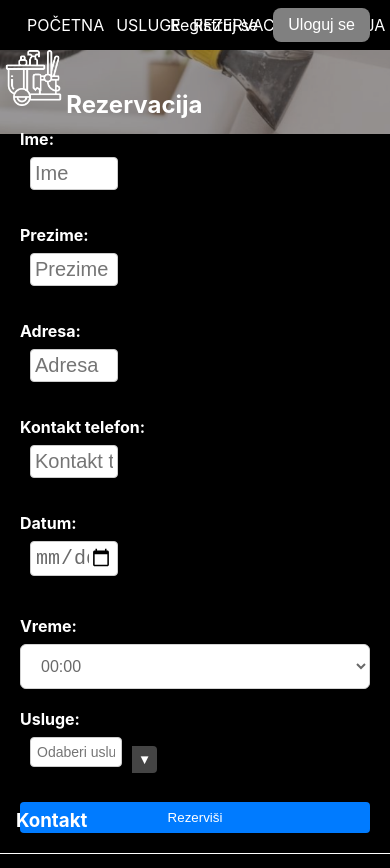
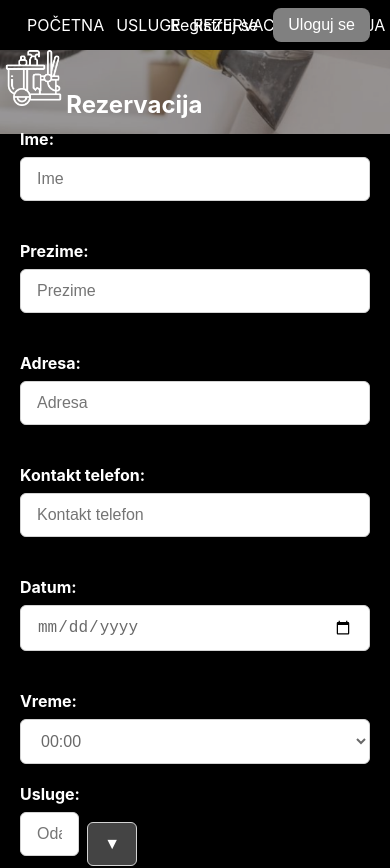
Before and after one commit to trinstone/MaturskiDubinskoPranje, a React (Create React App) app: page /Rezervacije in a window 390 px wide. Shown: the top 868 px of the page. Built offline with nearby package versions, Linux system fonts and the light colour scheme.

Commit message:
popravljen css i dodat fetch na rezervaciju

```diff
--- a/package.json
+++ b/package.json
@@ -6,6 +6,7 @@
     "@radix-ui/react-dropdown-menu": "^2.1.6",
     "cra-template": "1.2.0",
     "react": "^19.0.0",
+    "react-datepicker": "^8.2.1",
     "react-dom": "^19.0.0",
     "react-router-dom": "^7.3.0",
     "react-scripts": "^5.0.1",
--- a/src/Rezervacije.js
+++ b/src/Rezervacije.js
@@ -21,7 +21,7 @@ export default function Rezervacije() {
     );
   };
 
-  // Generate time options in 15-minute intervals for a full day
+  // Generate time options in 15-minute intervals
   const generateTimeOptions = () => {
     const times = [];
     for (let hour = 0; hour < 24; hour++) {
@@ -34,6 +34,51 @@ export default function Rezervacije() {
   };
 
   const timeOptions = generateTimeOptions();
+
+  const handleSubmit = async () => {
+    const reservationData = {
+      ime: document.querySelector('input[placeholder="Ime"]').value,
+      prezime: document.querySelector('input[placeholder="Prezime"]').value,
+      adresa: document.querySelector('input[placeholder="Adresa"]').value,
+      kontaktTelefon: document.querySelector('input[placeholder="Kontakt telefon"]').value,
+      datum: selectedDate,
+      vreme: selectedTime,
+      usluge: selectedServices,
+    };
+
+    console.log("Sending reservation data:", reservationData);
+
+    try {
+      const response = await fetch("http://localhost:5000/rezervacije", {
+        method: "POST",
+        headers: {
+          "Content-Type": "application/json",
+        },
+        body: JSON.stringify(reservationData),
+      });
+
+      if (!response.ok) {
+        throw new Error("Network response was not ok");
+      }
+
+      const data = await response.json();
+      console.log("Reservation successfully created:", data);
+
+      // Clear the form after successful submission
+      document.querySelector('input[placeholder="Ime"]').value = "";
+      document.querySelector('input[placeholder="Prezime"]').value = "";
+      document.querySelector('input[placeholder="Adresa"]').value = "";
+      document.querySelector('input[placeholder="Kontakt telefon"]').value = "";
+      setSelectedDate("");
+      setSelectedTime("00:00");
+      setSelectedServices([]);
+
+      alert("Rezervacija uspešno poslata!");
+    } catch (error) {
+      console.error("Error submitting reservation:", error);
+      alert("Došlo je do greške prilikom slanja rezervacije.");
+    }
+  };
 
   return (
     <div className="rezervacije">
@@ -55,7 +100,7 @@ export default function Rezervacije() {
             type="date"
             value={selectedDate}
             onChange={(e) => setSelectedDate(e.target.value)}
-            className="input-field" // Same styling as other inputs
+            className="input-field"
           />
         </div>
 
@@ -66,7 +111,7 @@ export default function Rezervacije() {
             <select
               value={selectedTime}
               onChange={(e) => setSelectedTime(e.target.value)}
-              className="input-field" // Same styling as other inputs
+              className="input-field"
             >
               {timeOptions.map((time) => (
                 <option key={time} value={time}>
@@ -87,7 +132,7 @@ export default function Rezervacije() {
             readOnly
             value={selectedServices.join(", ")}
             placeholder="Odaberi usluge"
-            className="input-field" // Same styling as other inputs
+            className="input-field"
           />
           <button className="dropdown-btn" onClick={() => setIsDropdownOpen(!isDropdownOpen)}>
             ▼
@@ -121,7 +166,7 @@ export default function Rezervacije() {
               <input
                 type="text"
                 placeholder={`Unesite detalje za ${service}`}
-                className="input-field" // Same styling as other inputs
+                className="input-field"
               />
             </div>
           ))}
@@ -129,7 +174,9 @@ export default function Rezervacije() {
       )}
 
       {/* Submit Button */}
-      <button className="submit-btn">Rezerviši</button>
+      <button className="submit-btn" onClick={handleSubmit}>
+        Rezerviši
+      </button>
     </div>
   );
 }
--- a/src/index.css
+++ b/src/index.css
@@ -324,7 +324,7 @@ h2 {
 .input-grid {
   display: grid;
   grid-template-columns: repeat(2, 1fr);
-  gap: 10px;
+  gap: 20px;
   align-items: start;
 }
 
@@ -342,14 +342,60 @@ label {
 
 .rezervacije input {
   width: 100%;
-  padding: 4px;
-  font-size: 20px;
-  border: 1px solid #ccc;
-  border-radius: 4px;
-  margin-left: 10px;
-  margin-right: 10px;
-  width: 20vw;
-  height: auto;
+  padding: 12px 16px;
+  font-size: 16px;
+  border: 1px solid LightGray;
+  border-radius: 6px;
+  margin-bottom: 20px;
+  color: DimGray;
+  background-color: white;
+  box-sizing: border-box;
+}
+
+/* Ensure the date input field matches other input fields */
+input[type="date"].input-field {
+  width: 100%;
+  padding: 12px 16px;
+  margin-bottom: 20px;
+  border: 1px solid LightGray;
+  border-radius: 6px;
+  font-size: 16px;
+  color: DimGray;
+  background-color: white;
+  box-sizing: border-box;
+}
+
+/* Ensure the time dropdown matches other input fields */
+.time-dropdown select {
+  width: 100%;
+  padding: 12px 16px;
+  border: 1px solid LightGray;
+  border-radius: 6px;
+  background-color: white;
+  font-size: 16px;
+  color: DimGray;
+  box-sizing: border-box;
+}
+
+/* Ensure all input fields in the grid have consistent styling */
+.input-grid .input-group input,
+.input-grid .input-group select {
+  width: 100%;
+  padding: 12px 16px;
+  margin-bottom: 20px;
+  border: 1px solid LightGray;
+  border-radius: 6px;
+  font-size: 16px;
+  color: DimGray;
+  background-color: white;
+  box-sizing: border-box;
+}
+
+/* Responsive adjustments for smaller screens */
+@media (max-width: 768px) {
+  .input-grid {
+    grid-template-columns: 1fr;
+  }
 }
 
 .usluge-container {
@@ -361,35 +407,48 @@ label {
   display: flex;
   align-items: center;
   width: 100%;
+  gap: 8px; /* Add spacing between input and button */
 }
 
 .usluge-input input {
   flex-grow: 1;
-  padding: 6px;
-  font-size: 14px;
+  padding: 12px 16px; /* Match padding of other input fields */
+  font-size: 16px; /* Match font size of other input fields */
+  border: 1px solid LightGray; /* Match border of other input fields */
+  border-radius: 6px; /* Match border radius of other input fields */
+  background-color: white; /* Match background color of other input fields */
+  color: DimGray; /* Match text color of other input fields */
+  box-sizing: border-box; /* Ensure padding is included in width */
 }
 
+/* Ensure the Usluge button matches other input fields */
 .dropdown-btn {
-  padding: 6px;
-  background: #444;
-  color: white;
-  border: none;
-  border-radius: 0 4px 4px 0;
+  padding: 12px 16px; /* Match padding of other input fields */
+  background: #444; /* Dark gray background */
+  color: white; /* White text */
+  border: 1px solid LightGray; /* Match border of other input fields */
+  border-radius: 6px; /* Match border radius of other input fields */
   cursor: pointer;
+  font-size: 16px; /* Match font size of other input fields */
+  box-sizing: border-box; /* Ensure padding is included in width */
+  transition: background-color 0.3s ease; /* Smooth hover effect */
 }
 
 .dropdown-btn:hover {
-  background: #666;
+  background: #666; /* Slightly lighter gray on hover */
 }
 
+/* Ensure the dropdown content aligns with the input fields */
 .dropdown-content {
-  background: #333;
-  border: 1px solid #555;
-  border-radius: 4px;
+  background: #333; /* Dark background for dropdown */
+  border: 1px solid #555; /* Match border of other input fields */
+  border-radius: 6px; /* Match border radius of other input fields */
   margin-top: 4px;
   padding: 10px;
   position: absolute;
   z-index: 10;
+  width: 100%; /* Match width of the input container */
+  box-sizing: border-box; /* Ensure padding is included in width */
 }
 
 .dropdown-item {
@@ -401,87 +460,39 @@ label {
 }
 
 .dropdown-item:hover {
-  background: #555;
+  background: #555; /* Slightly lighter gray on hover */
 }
 
 .ok-btn {
   margin-top: 10px;
   width: 100%;
-  padding: 5px;
-  background: #007bff;
-  color: white;
+  padding: 12px 16px; /* Match padding of other input fields */
+  background: #007bff; /* Blue background */
+  color: white; /* White text */
   border: none;
-  border-radius: 4px;
+  border-radius: 6px; /* Match border radius of other input fields */
   cursor: pointer;
+  font-size: 16px; /* Match font size of other input fields */
+  transition: background-color 0.3s ease; /* Smooth hover effect */
 }
 
 .ok-btn:hover {
-  background: #0056b3;
+  background: #0056b3; /* Darker blue on hover */
 }
 
 .submit-btn {
   width: 100%;
-  padding: 8px;
-  background: #007bff;
-  color: white;
+  padding: 12px 16px; /* Match padding of other input fields */
+  background: #007bff; /* Blue background */
+  color: white; /* White text */
   border: none;
-  border-radius: 4px;
+  border-radius: 6px; /* Match border radius of other input fields */
   cursor: pointer;
   margin-top: 20px;
+  font-size: 16px; /* Match font size of other input fields */
+  transition: background-color 0.3s ease; /* Smooth hover effect */
 }
 
 .submit-btn:hover {
-  background: #0056b3;
+  background: #0056b3; /* Darker blue on hover */
 }
-
-.input-field {
-  width: 100%;
-  padding: 12px 16px;
-  margin-bottom: 20px;
-  border: 1px solid LightGray;
-  border-radius: 6px;
-  font-size: 16px;
-  color: DimGray;
-}
-
-.input-field:focus {
-  border-color: DodgerBlue;
-  outline: none;
-}
-
-.select-field {
-  width: 100%;
-  padding: 12px 16px;
-  margin-bottom: 20px;
-  border: 1px solid LightGray;
-  border-radius: 6px;
-  font-size: 16px;
-  color: DimGray;
-}
-
-.time-dropdown select {
-  width: 100%;
-  padding: 12px 16px;
-  border: 1px solid LightGray;
-  border-radius: 6px;
-  background-color: white;
-  font-size: 16px;
-  color: DimGray;
-}
-
-.time-dropdown select:focus {
-  border-color: DodgerBlue;
-  outline: none;
-}
-
-.input-grid {
-  display: grid;
-  grid-template-columns: repeat(2, 1fr);
-  gap: 20px;
-}
-
-@media (max-width: 768px) {
-  .input-grid {
-    grid-template-columns: 1fr;
-  }
-}
```
Also changed, not shown: 1 other file (tests, documents, lock files or other folders).
